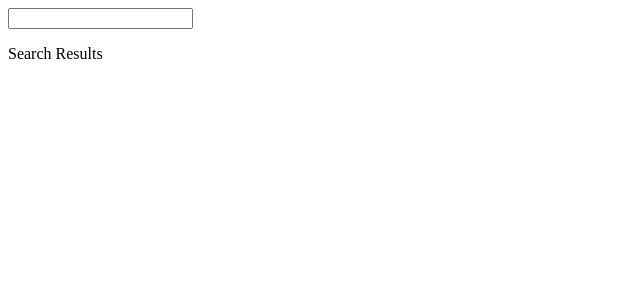
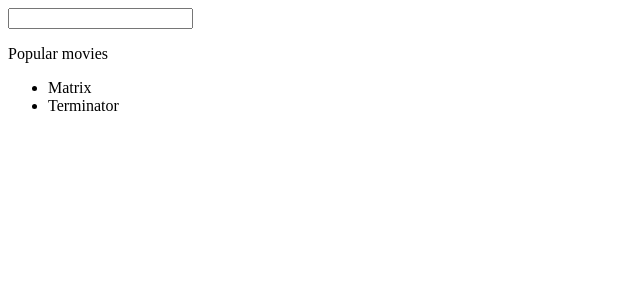
Before and after one commit to PiotrBerebecki/movie-search-web-app, a React (Create React App) app: page / in a window 1280 px wide. Shown: the top 300 px of the page, without its empty margins (0-640 px from the left). Built offline with nearby package versions, Linux system fonts and the light colour scheme.

Commit message:
Pass props to the Movie List component

```diff
--- a/src/core/App.js
+++ b/src/core/App.js
@@ -1,11 +1,13 @@
 import React, { Component } from 'react';
 
 import Header from './Header';
-import SearchResults from './../views/SearchResults';
+import MovieList from './../views/MovieList';
 
 class App extends Component {
   state = {
     searchText: '',
+    movies: [{ title: 'Matrix', id: '1' }, { title: 'Terminator', id: '2' }],
+    guideText: 'Popular movies',
   };
 
   handleNewText = searchText => {
@@ -16,12 +18,12 @@ class App extends Component {
   };
 
   render() {
-    const { searchText } = this.state;
+    const { searchText, movies, guideText } = this.state;
 
     return (
       <div>
         <Header searchText={searchText} handleNewText={this.handleNewText} />
-        <SearchResults />
+        <MovieList guideText={guideText} movies={movies} />
       </div>
     );
   }
--- /dev/null
+++ b/src/views/MovieList/index.js
@@ -0,0 +1,21 @@
+import React, { Component } from 'react';
+
+class SearchResults extends Component {
+  render() {
+    const { guideText, movies } = this.props;
+    const renderMovies = movies.map(movie => (
+      <li key={movie.id}>{movie.title}</li>
+    ));
+
+    return (
+      <div>
+        <p>{guideText}</p>
+        <ul>
+          {renderMovies}
+        </ul>
+      </div>
+    );
+  }
+}
+
+export default SearchResults;
--- a/src/views/SearchResults/index.js
+++ /dev/null
@@ -1,9 +0,0 @@
-import React, { Component } from 'react';
-
-class SearchResults extends Component {
-  render() {
-    return <p>Search Results</p>;
-  }
-}
-
-export default SearchResults;
```
